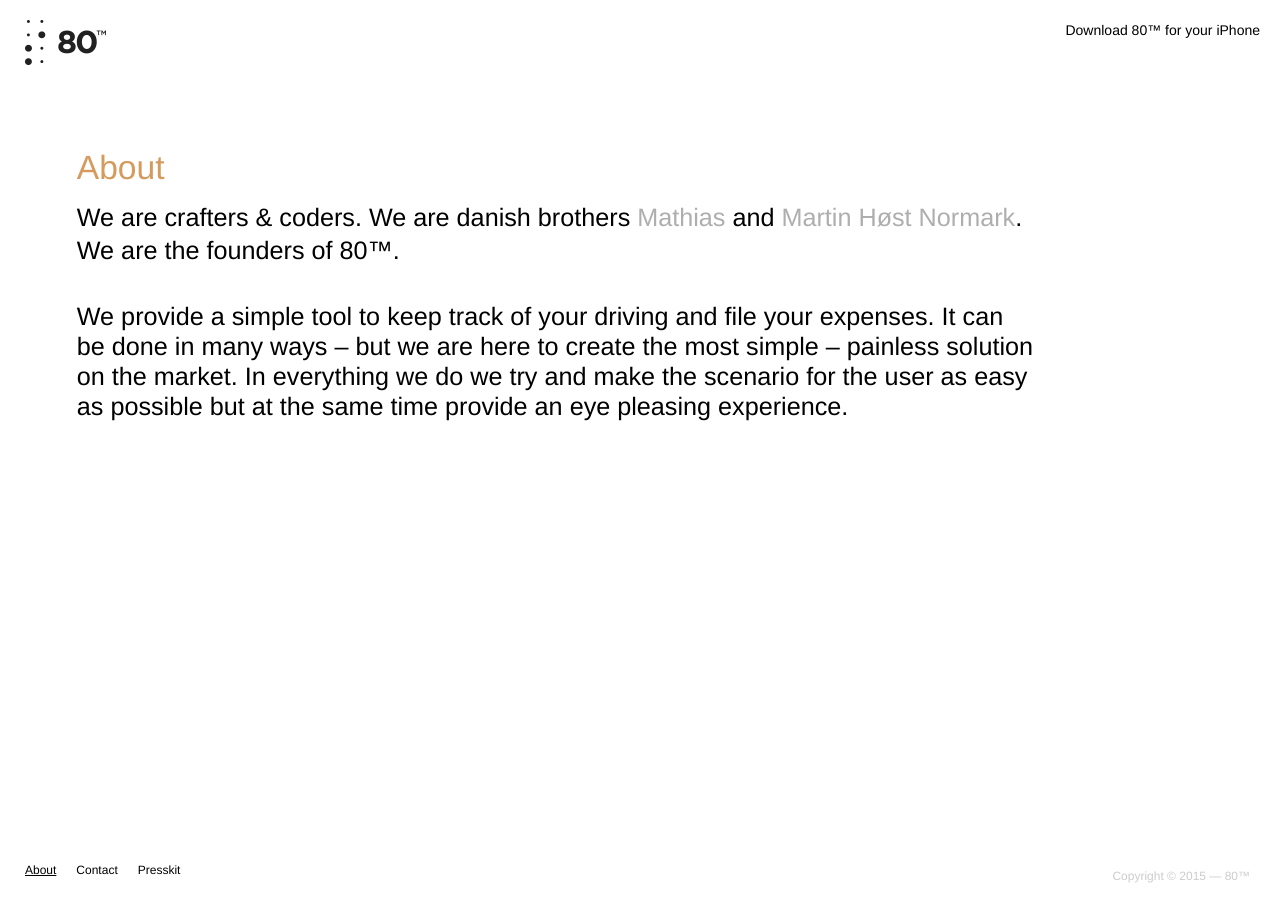
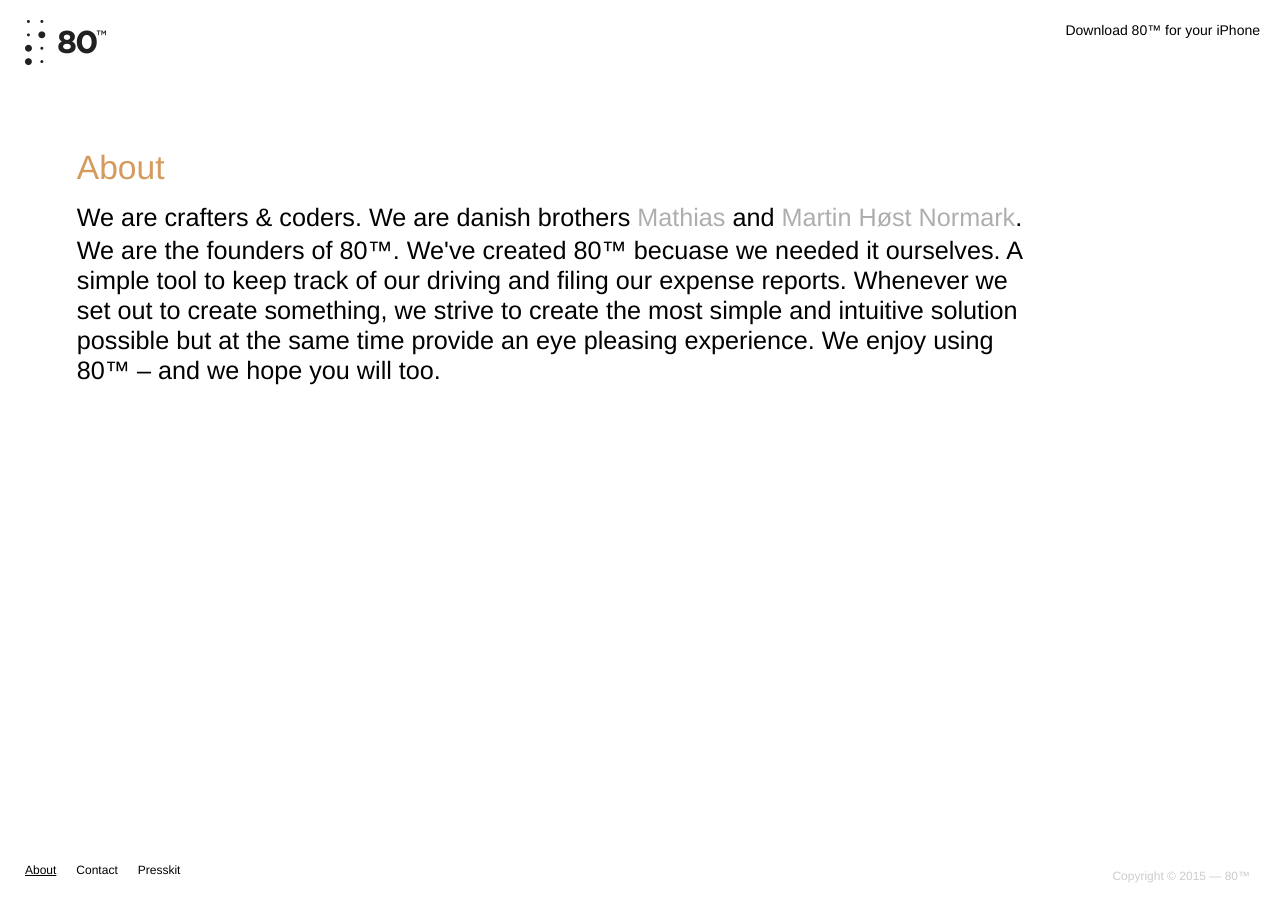
Before and after one commit to geteighty/geteighty.github.io, a Jekyll site: the page built from about/index.html, in a window 1280 px wide. Built offline with Jekyll 4.4.1, drawn with Linux system fonts in a browser that asks for light colours.

Commit message:
about copy

```diff
--- a/about/index.html
+++ b/about/index.html
@@ -5,6 +5,7 @@ sortOrder: 10
 showInNavBar: true
 ---
 
-<h2 class="animated fadeInUp">We are crafters & coders. We are danish brothers <a href="https://twitter.com/mathiashn" target="blank">Mathias</a> and <a href="https://twitter.com/martinhn" target="blank">Martin Høst Normark</a>. We are the founders of 80™.</h2>
+<h2 class="animated fadeInUp">We are crafters & coders. We are danish brothers <a href="https://twitter.com/mathiashn" target="blank">Mathias</a> and <a href="https://twitter.com/martinhn" target="blank">Martin Høst Normark</a>. We are the founders of 80™. We've created 80™ becuase we needed it ourselves. A simple tool to keep track of our driving and filing our expense reports. Whenever we set out to create something, we strive to create the most simple and intuitive solution possible but at the same time provide an eye pleasing experience. We enjoy using 80™ – and we hope you will too.</h2>
 
-<h2 class="animated fadeInUp">We provide a simple tool to keep track of your driving and file your expenses. It can be done in many ways – but we are here to create the most simple – painless solution on the market. In everything we do we try and make the scenario for the user as easy as possible but at the same time provide an eye pleasing experience.</h2>
+<!--
+<p class="two-col animated fadeInUp">We are crafters & coders. We are danish brothers <a href="https://twitter.com/mathiashn" target="blank">Mathias</a> and <a href="https://twitter.com/martinhn" target="blank">Martin Høst Normark</a>. We are the founders of 80™. We've created 80™ becuase we needed it ourselves. A simple tool to keep track of our driving and filing our expense reports. Whenever we set out to create something, we strive to create the most simple and intuitive solution possible but at the same time provide an eye pleasing experience. We enjoy using 80™ – and we hope you will too.</p> -->
```
